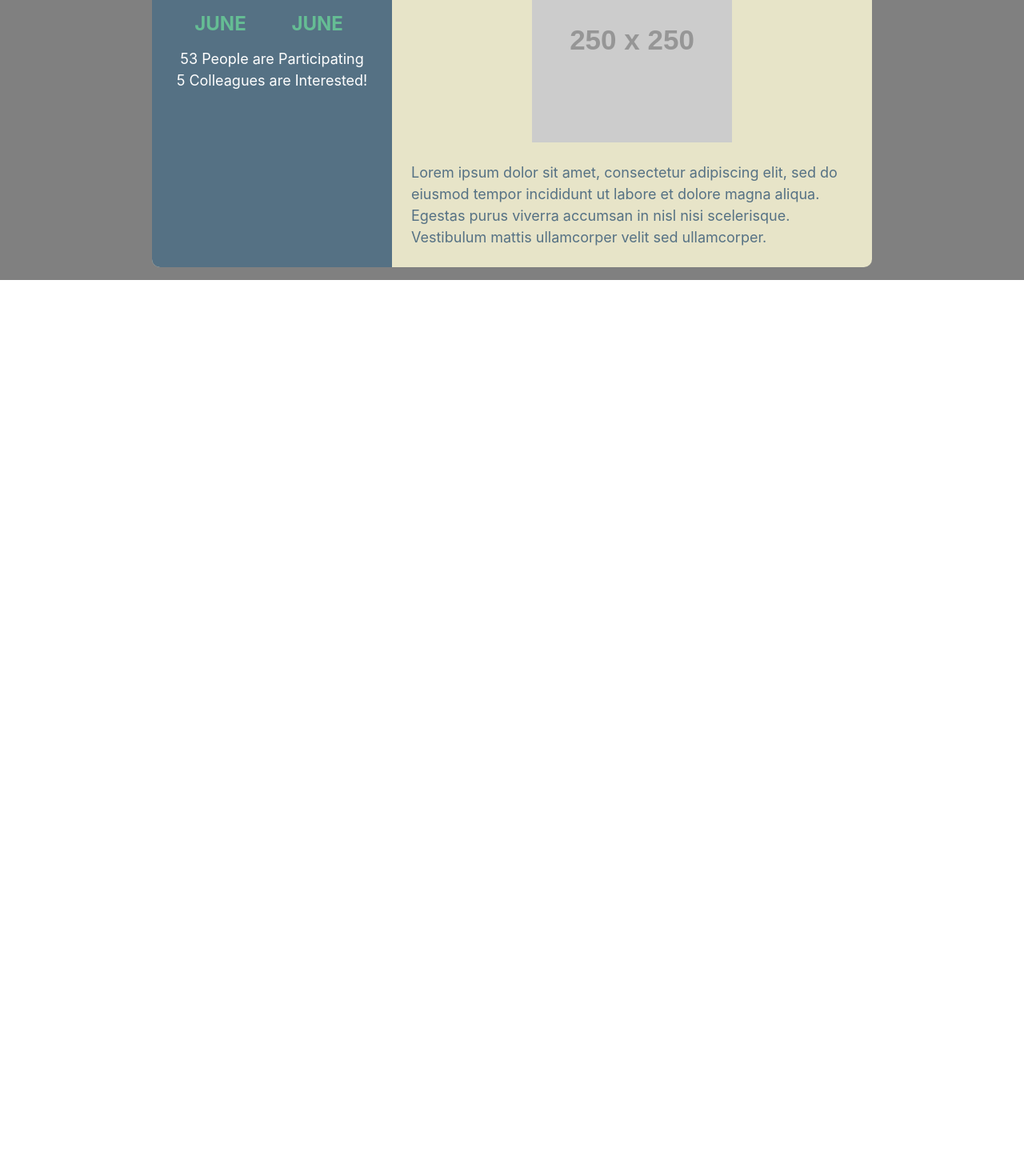
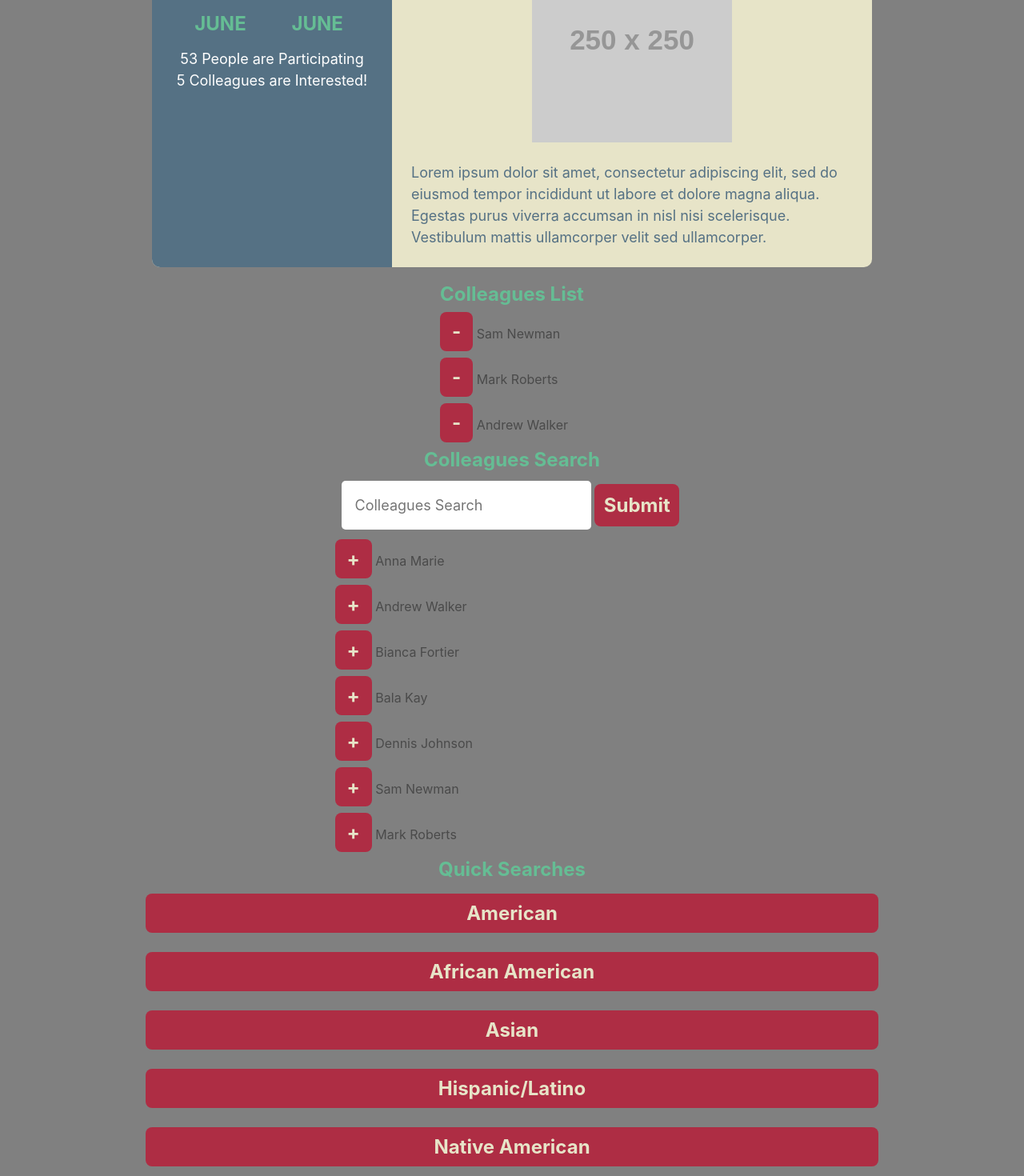
Before and after one commit to petehodnefield/project-three, a React (Create React App) app in the folder client/: page / in a window 1280 px wide. Shown: the part 2114-3584 px from the top of the page at 80% size. Before the commit the page ends 2464 px from the top, so only its background shows below. Built offline with nearby package versions, Linux system fonts and the light colour scheme.

Commit message:
index js under components were updated and tested with react

```diff
--- a/client/src/App.js
+++ b/client/src/App.js
@@ -6,6 +6,9 @@ import Login from "./components/Login";
 import SignUp from "./components/SignUp";
 import LongCard from "./components/LongCard";
 import ShortCard from "./components/ShortCard";
+import ColleaguesList from './components/ColleaguesList';
+import ColleaguesSearch from './components/ColleaguesSearch';
+import QuickSearches from './components/QuickSearches';
 
 function App() {
   return (
@@ -31,6 +34,9 @@ function App() {
         <SignUp></SignUp>
         <ShortCard></ShortCard>
         <LongCard></LongCard>
+        <ColleaguesList></ColleaguesList>
+        <ColleaguesSearch></ColleaguesSearch>
+        <QuickSearches></QuickSearches>
       </main>
     </div>
   );
--- a/client/src/components/ColleaguesList/index.js
+++ b/client/src/components/ColleaguesList/index.js
@@ -2,7 +2,14 @@ import React from "react";
 
 function ColleaguesList() {
     return (
-
+        <div className="col-auto">
+        <h3>Colleagues List</h3>
+        <ul className="full-width">
+          <li><button className= "my-1">-</button> Sam Newman </li>
+          <li><button className= "my-1">-</button> Mark Roberts</li>
+          <li><button className= "my-1">-</button> Andrew Walker</li>
+        </ul>
+      </div>
     );
 }
 
--- a/client/src/components/ColleaguesSearch/index.js
+++ b/client/src/components/ColleaguesSearch/index.js
@@ -2,6 +2,23 @@ import React from "react";
 
 function ColleaguesSearch() {
     return (
+        <div>
+        <h3>Colleagues Search</h3>
+        <div className="m-2 columns ">
+          <input className="column" type="text" id="input" placeholder=" Colleagues Search"/>
+          <button type="submit" class="m-1 column is-one-quarter" id="search-btn">
+            Submit</button>
+        </div>
+        <ul class="full-width">
+          <li><button className= "my-1">+</button> Anna Marie</li>
+          <li><button className= "my-1">+</button> Andrew Walker</li>
+          <li><button className= "my-1">+</button> Bianca Fortier</li>
+          <li><button className= "my-1">+</button> Bala Kay</li>
+          <li><button className= "my-1">+</button> Dennis Johnson</li>
+          <li><button className= "my-1">+</button> Sam Newman</li>
+          <li><button className= "my-1">+</button> Mark Roberts</li>
+        </ul>
+      </div>
 
     );
 }
--- a/client/src/components/QuickSearches/index.js
+++ b/client/src/components/QuickSearches/index.js
@@ -2,7 +2,19 @@ import React from "react";
 
 function QuickSearches() {
     return (
-
+        <div>
+        <h3>Quick Searches</h3>
+        <button className="full-width my-3" type=" submit" id="search-btn">
+          American</button>
+        <button className="full-width my-3" type=" submit" id="search-btn">
+          African American</button>
+        <button className="full-width my-3" type=" submit" id="search-btn">
+          Asian</button>
+        <button className="full-width my-3" type=" submit" id="search-btn">
+          Hispanic/Latino</button>
+        <button className="full-width my-3" type=" submit" id="search-btn">
+          Native American</button>
+      </div>
     );
 }
 
```
